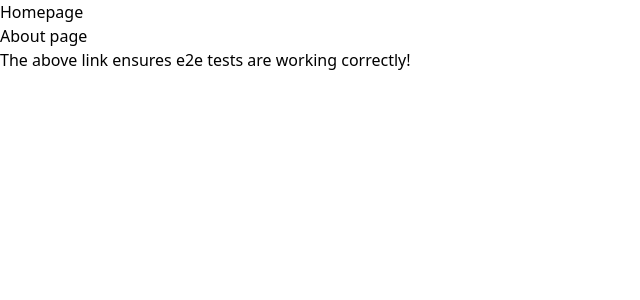
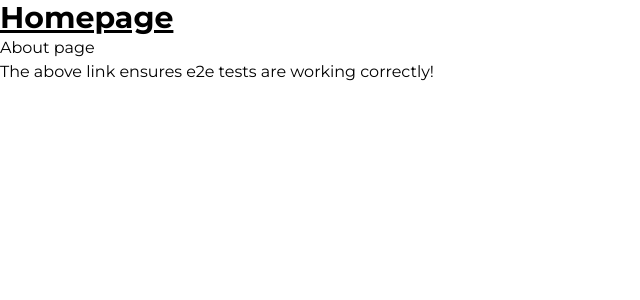
Before and after one commit to jenewland1999/web-next, a Next.js app: page / in a window 1280 px wide. Shown: the top 300 px of the page, without its empty margins (0-640 px from the left). Built offline with nearby package versions, Linux system fonts and the light colour scheme.

Commit message:
Update tailwind.config.js with custom sans font

```diff
--- a/tailwind.config.js
+++ b/tailwind.config.js
@@ -1,11 +1,14 @@
+const defaultTheme = require("tailwindcss/defaultTheme");
+
 module.exports = {
-  content: [
-    "./pages/**/*.{js,ts,jsx,tsx}",
-    "./components/**/*.{js,ts,jsx,tsx}",
-  ],
+  content: ["./src/**/*.{[tj]s,[tj]sx}"],
 
   theme: {
-    extend: {},
+    extend: {
+      fontFamily: {
+        sans: ["Montserrat", ...defaultTheme.fontFamily.sans],
+      },
+    },
   },
   plugins: [],
 };
```
